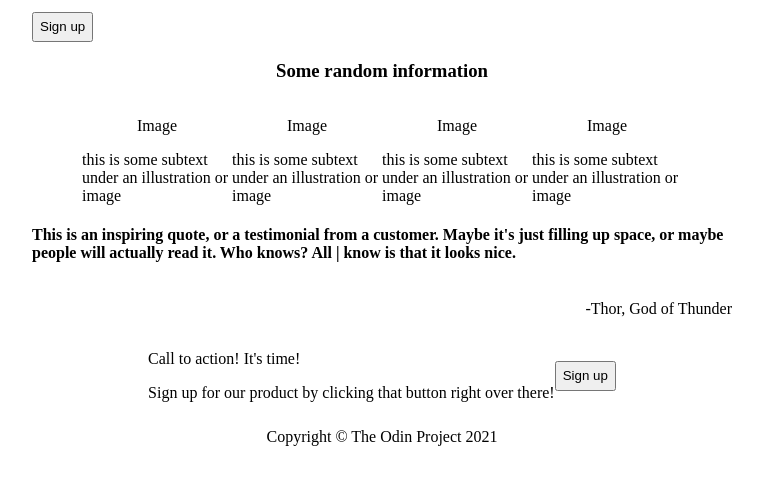
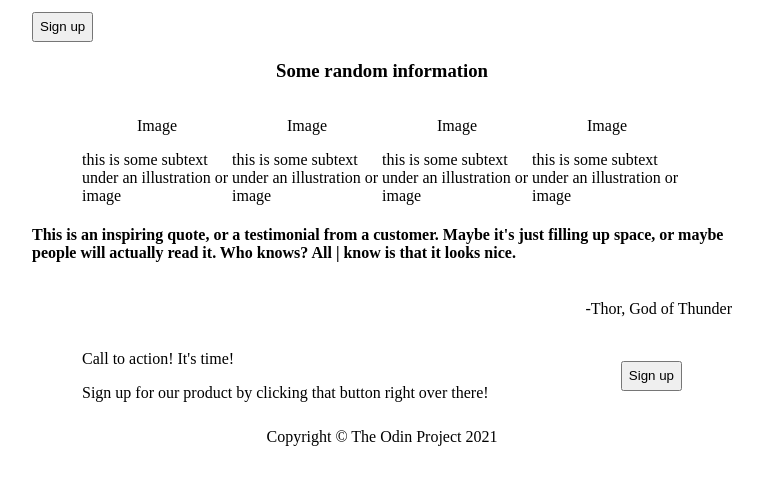
Before and after one commit to Pogoretskiy777/music-homepage-2, a plain HTML site: page index.html in a window 1280 px wide. Shown: the part 268-752 px from the top of the page, without its empty margins (258-1021 px from the left). Drawn offline with Linux system fonts and the light colour scheme.

Commit message:
Fixed div flex element

```diff
--- a/style.css
+++ b/style.css
@@ -58,8 +58,8 @@ li {
 
 .flex-container-4 {
   display: flex;
-  max-width: 600px;
-  justify-content: space-around;
+  width: 600px;
+  justify-content: space-between;
 }
 
 .author {
```
